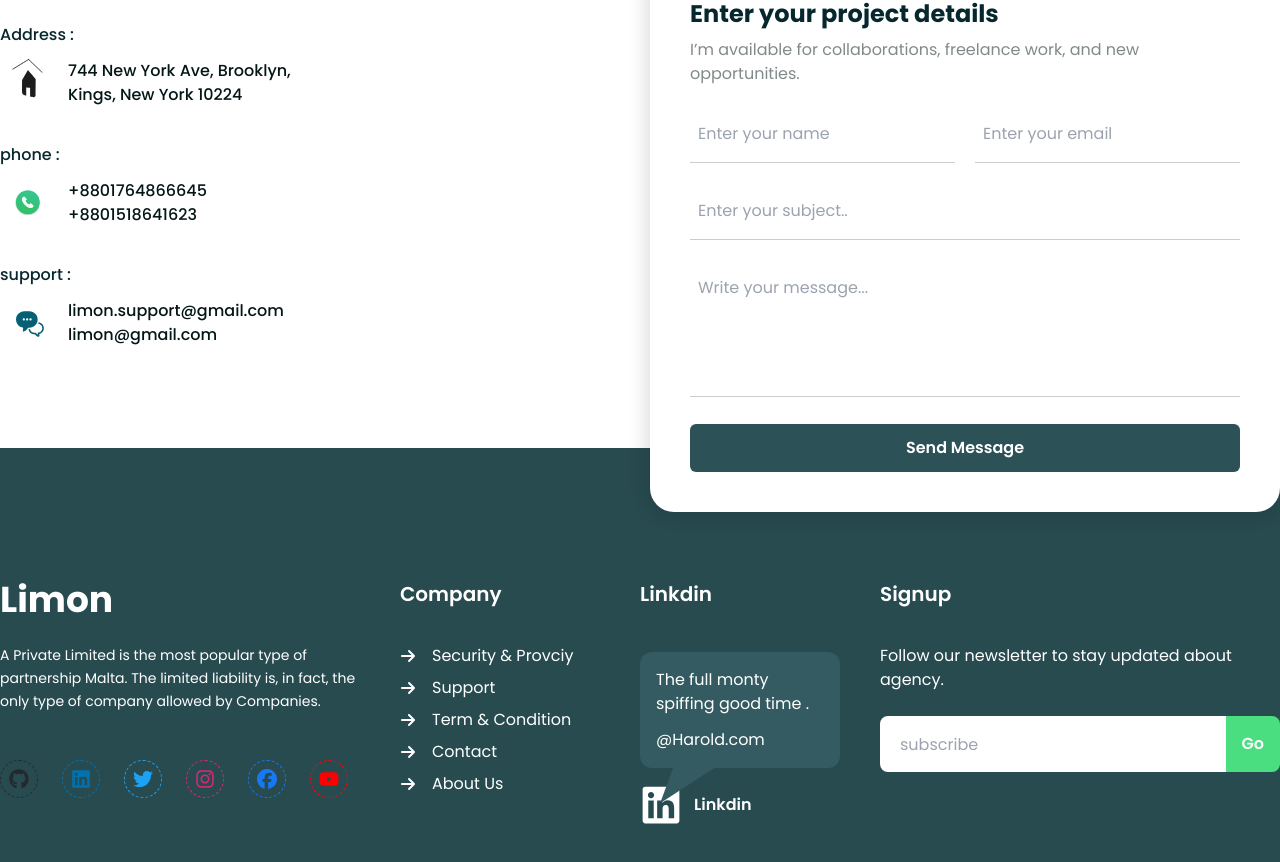
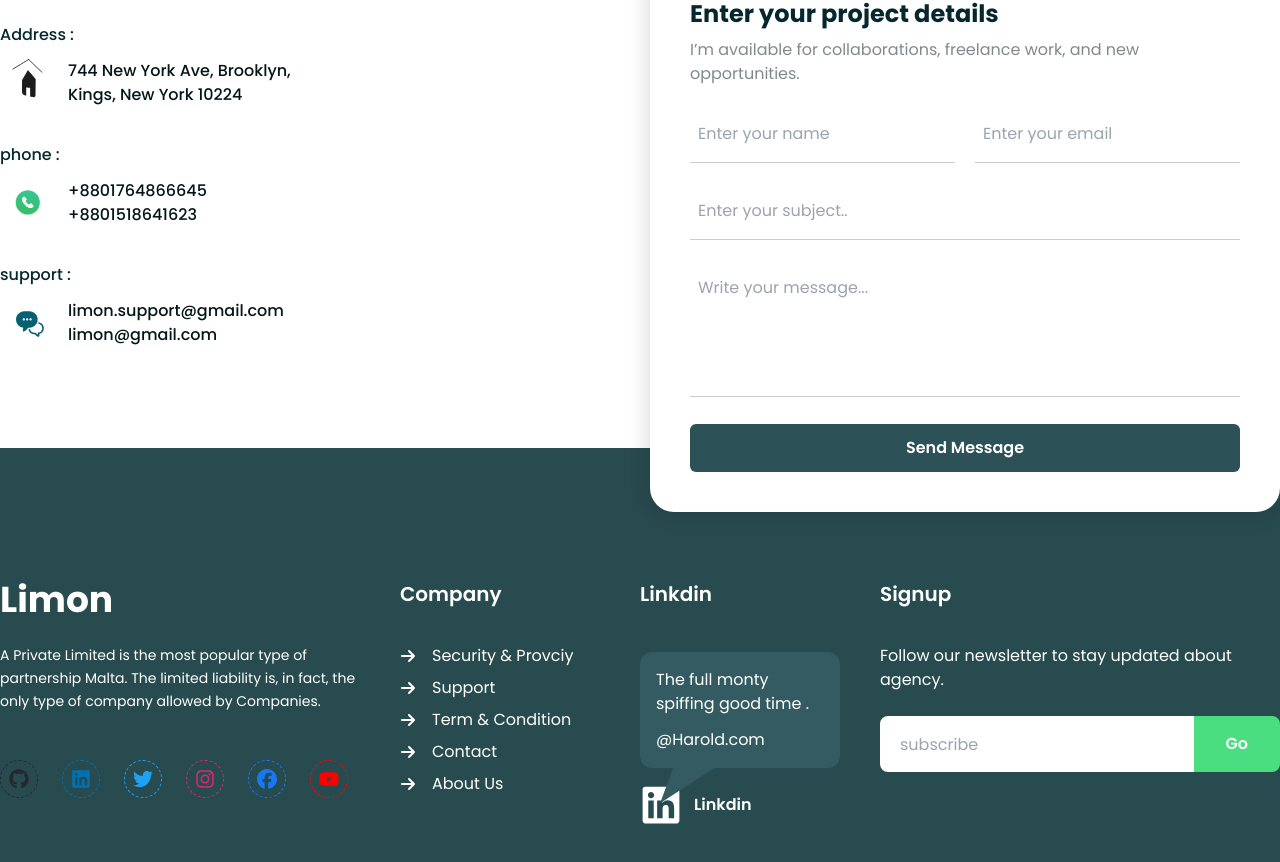
Before and after one commit to Limon-sheikh/My-portfolio, a React (Vite) app in the folder my-website/: page /contact in a window 1280 px wide. Shown: the part 298-1160 px from the top of the page. Built offline with nearby package versions, Linux system fonts and the light colour scheme.

Commit message:
some change

```diff
--- a/my-website/src/components/footer/NewsLetter.jsx
+++ b/my-website/src/components/footer/NewsLetter.jsx
@@ -14,7 +14,7 @@ const NewsLetter = () => {
                                 <input type="text" placeholder={item.placeholder}
                                 className='px-5 h-full w-full text-black outline-none rounded-tl-lg rounded-bl-lg'
                                 />
-                                <button type="submit" className='bg-green-400 h-full px-4 capitalize font-semibold rounded-tr-lg rounded-br-lg'>
+                                <button type="submit" className='bg-green-400 h-full px-8 capitalize font-semibold rounded-tr-lg rounded-br-lg '>
                                     {item.buttonText}
                                 </button>
                             </form>
```
